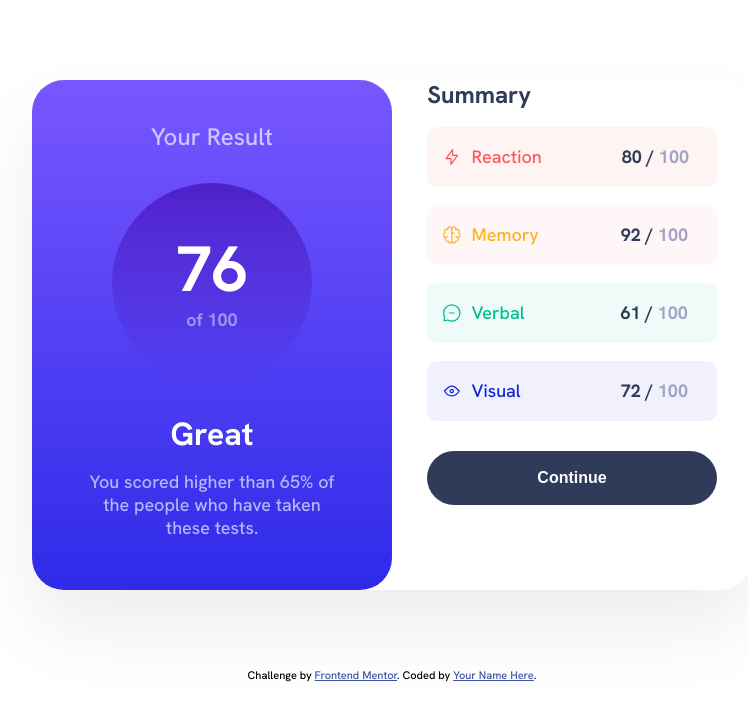
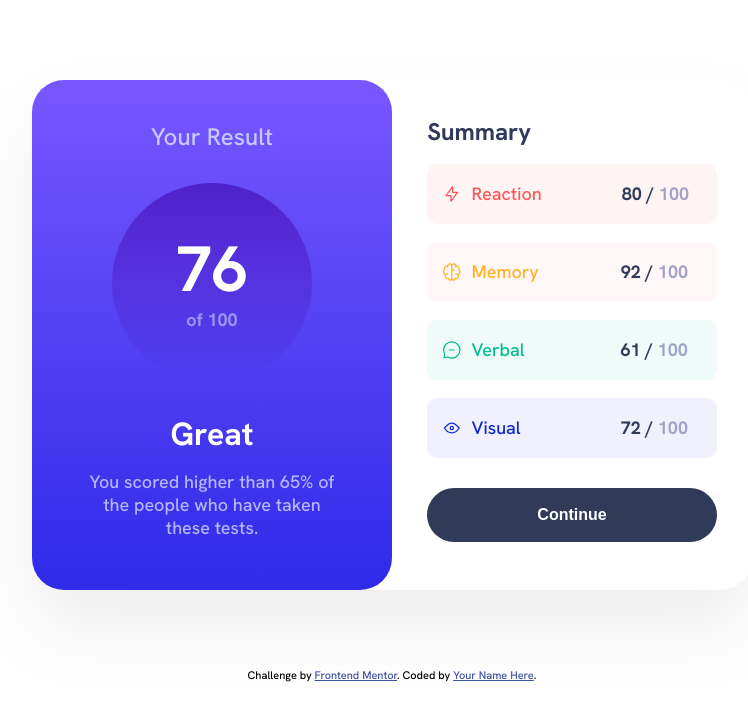
Before and after one commit to SarahFatima81/results-summary-component, a plain HTML site: page index.html in a window 1280 px wide. Shown: the whole page, without its empty margins (248-996 px from the left). Drawn offline with Linux system fonts and the light colour scheme.

Commit message:
Update style.css

```diff
--- a/style.css
+++ b/style.css
@@ -76,7 +76,7 @@ h2 {
   font-weight: 700;
 }
 .results-summary {
-  margin: 2.5px 2.2rem 0 2.2rem;
+  margin: 2.5rem 2.2rem 0 2.2rem;
   display: flex;
   flex-direction: column;
 }
```
